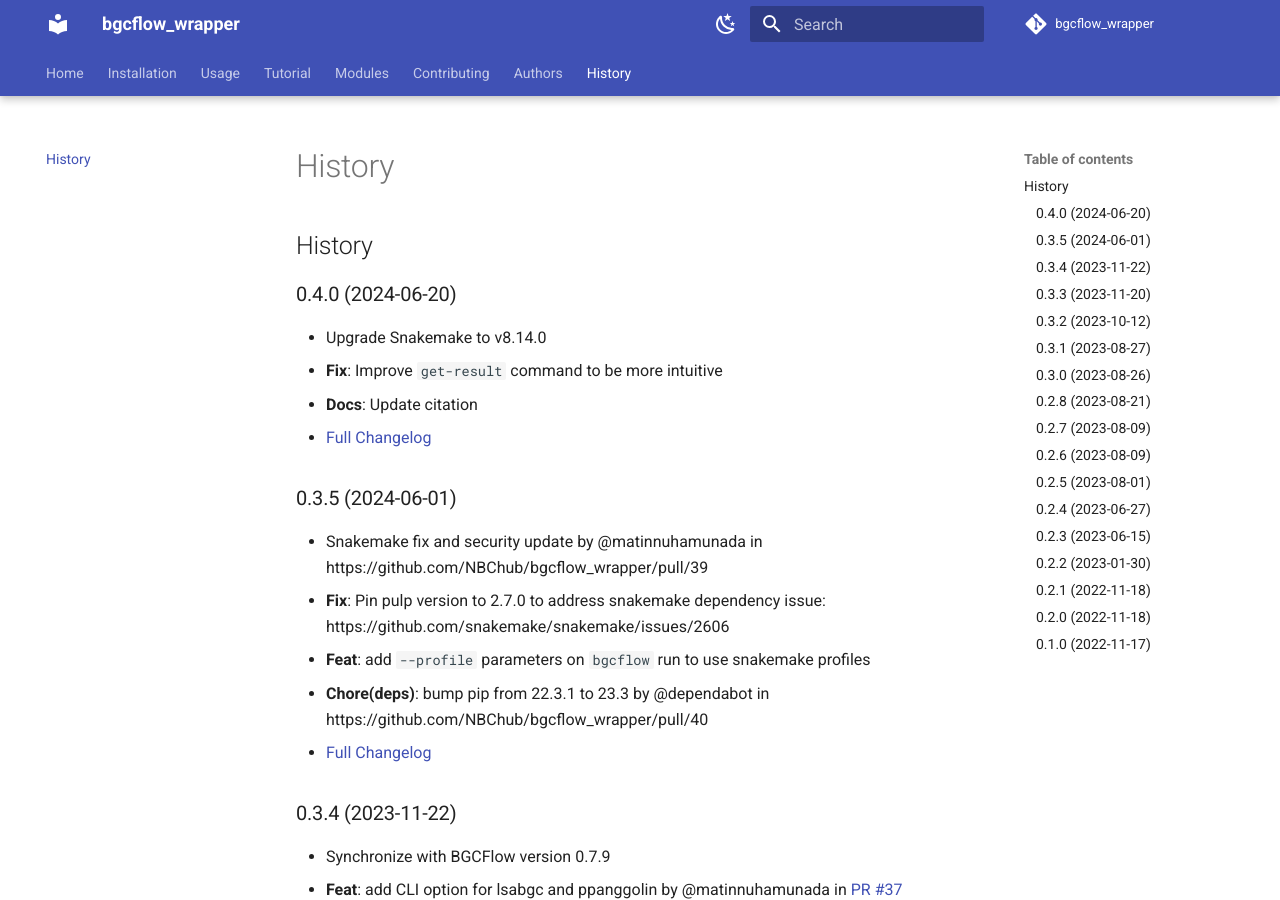
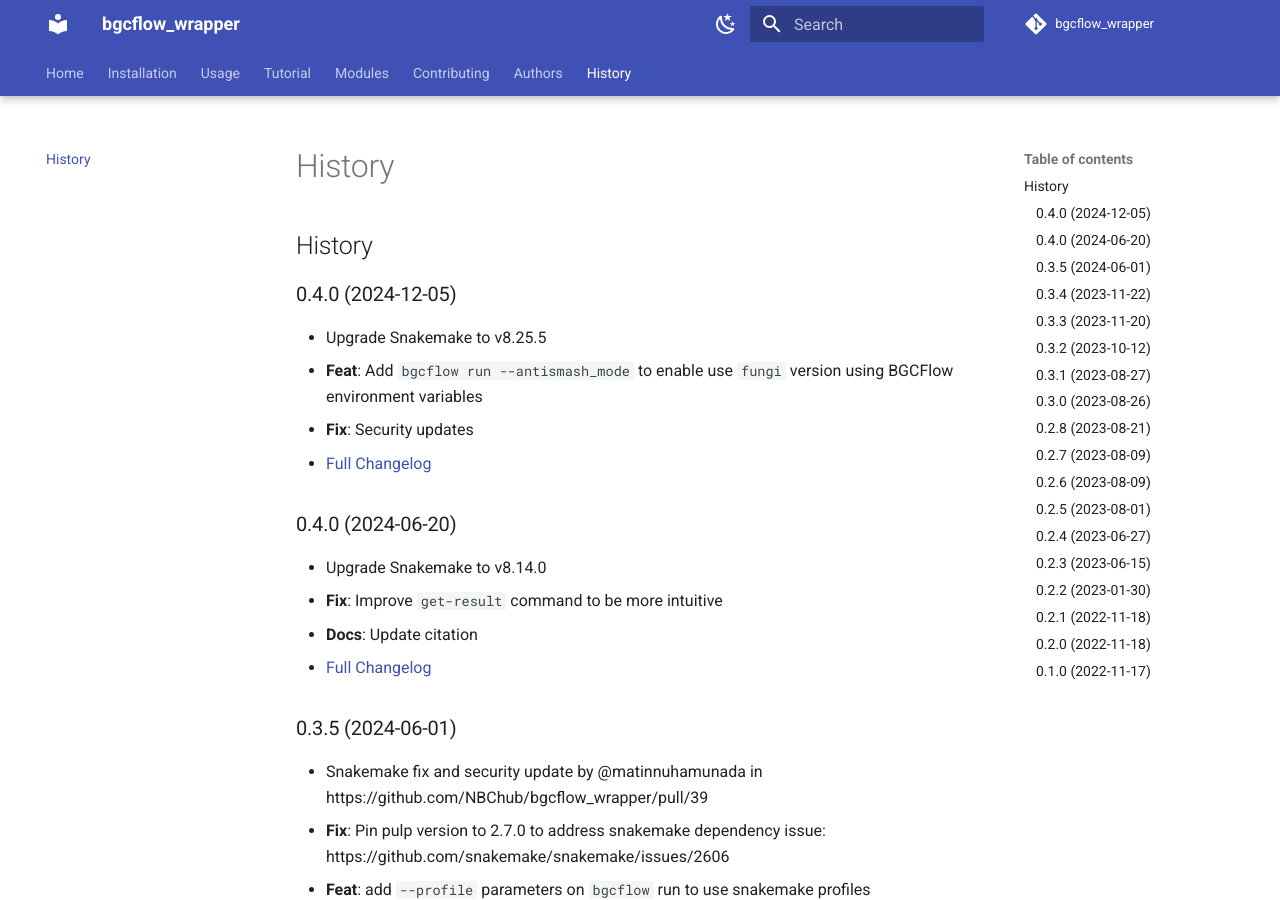
Before and after one commit to NBChub/bgcflow_wrapper, an MkDocs documentation site: the page built from docs/history.md, in a window 1280 px wide and 900 px high. Built offline with MkDocs 1.6.1 and Material for MkDocs 9.7.7, drawn with Linux system fonts in a browser that asks for light colours; comment, search, counter and statistics services are not loaded; the version menu is left out.

Commit message:
chore: update history for v0.5.0

```diff
--- a/HISTORY.md
+++ b/HISTORY.md
@@ -1,4 +1,10 @@
 # History
+## 0.4.0 (2024-12-05)
+- Upgrade Snakemake to v8.25.5
+- **Feat**: Add `bgcflow run --antismash_mode` to enable use `fungi` version using BGCFlow environment variables
+- **Fix**: Security updates
+- [Full Changelog](https://github.com/NBChub/bgcflow_wrapper/compare/v0.4.0...v0.5.0)
+
 ## 0.4.0 (2024-06-20)
 - Upgrade Snakemake to v8.14.0
 - **Fix**: Improve `get-result` command to be more intuitive
```
